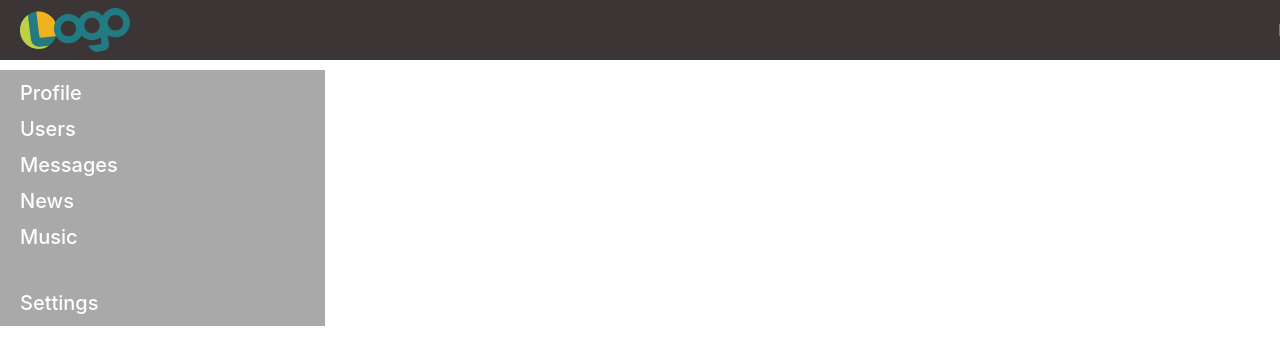
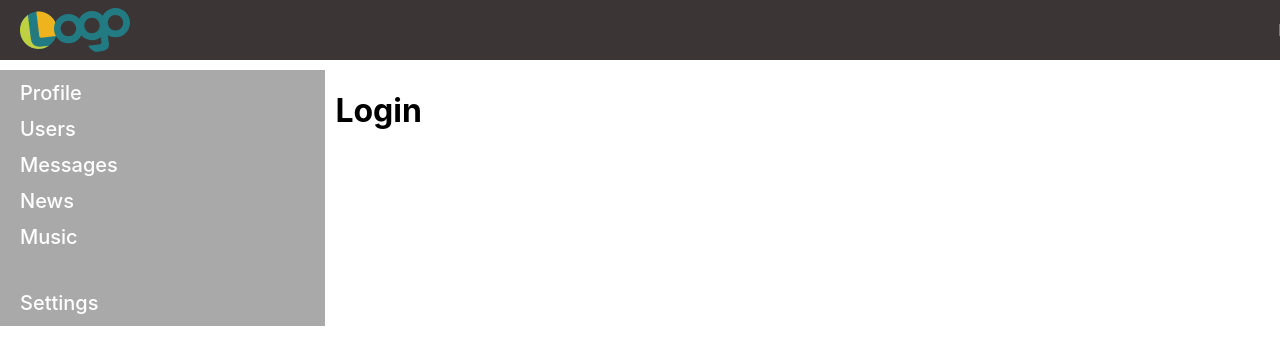
Before and after one commit to elisav20/Social-Network-React, a React (Create React App) app: page /login in a window 1280 px wide. Shown: the top 364 px of the page. Built offline with nearby package versions, Linux system fonts and the light colour scheme; no server answers.

Commit message:
Add redirect

```diff
--- a/src/App.js
+++ b/src/App.js
@@ -5,6 +5,7 @@
 import HeaderContainer from "./components/Header/HeaderContainer";
 import { BrowserRouter, Routes, Route } from "react-router-dom";
 import "./App.scss";
+import Login from "./components/Login/Login";
 
 const App = () => {
     return (
@@ -25,6 +26,7 @@
                             element={<DialogsContainer />}
                         />
                         <Route path="/users" element={<UsersContainer />} />
+                        <Route path="/login" element={<Login />} />
                     </Routes>
                 </div>
             </div>
--- a/src/components/Dialogs/Dialogs.jsx
+++ b/src/components/Dialogs/Dialogs.jsx
@@ -1,4 +1,5 @@
 import React from "react";
+import { Navigate } from "react-router-dom";
 import DialogItem from "./DialogItem/DialogItem";
 import Message from "./Message/Message";
 
@@ -18,6 +19,10 @@
     const onMessageChange = (e) => {
         props.updateNewMessageText(e.target.value);
     };
+
+    if (!props.isAuth) {
+        return <Navigate to="/login" />;
+    }
 
     return (
         <div className="dialogs">
--- a/src/components/Dialogs/DialogsContainer.jsx
+++ b/src/components/Dialogs/DialogsContainer.jsx
@@ -5,6 +5,7 @@
 const mapStateToProps = (state) => ({
     dialogsPage: state.dialogsPage,
     newMessageText: state.dialogsPage.newMessageText,
+    isAuth: state.auth.isAuth,
 });
 
 const DialogsContainer = connect(mapStateToProps, {
--- /dev/null
+++ b/src/components/Login/Login.jsx
@@ -0,0 +1,7 @@
+import React from "react";
+
+const Login = () => {
+    return <h1>Login</h1>;
+};
+
+export default Login;
--- a/src/components/Profile/ProfileContainer.jsx
+++ b/src/components/Profile/ProfileContainer.jsx
@@ -1,7 +1,7 @@
 import React from "react";
 import { connect } from "react-redux";
 import { getUserProfile } from "../../redux/profileReducer";
-import { useMatch } from "react-router-dom";
+import { Navigate, useMatch } from "react-router-dom";
 import Profile from "./Profile";
 
 class ProfileContainer extends React.Component {
@@ -11,12 +11,17 @@
         this.props.getUserProfile(userId);
     }
     render() {
+        if (!this.props.isAuth) {
+            return <Navigate to="/login" />;
+        }
+
         return <Profile {...this.props} profile={this.props.profile} />;
     }
 }
 
 let mapStateToProps = (state) => ({
     profile: state.profilePage.profile,
+    isAuth: state.auth.isAuth,
 });
 
 const ProfileURLMatch = (props) => {
```
